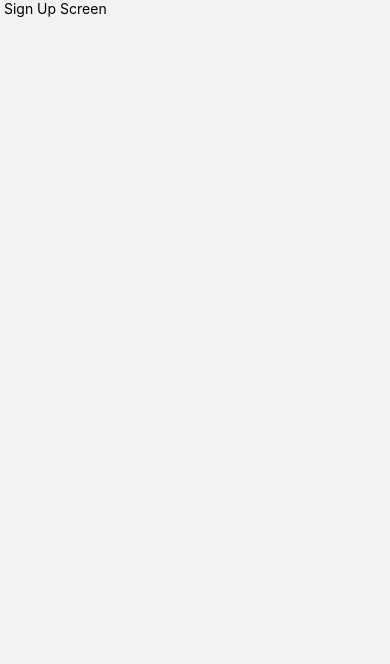
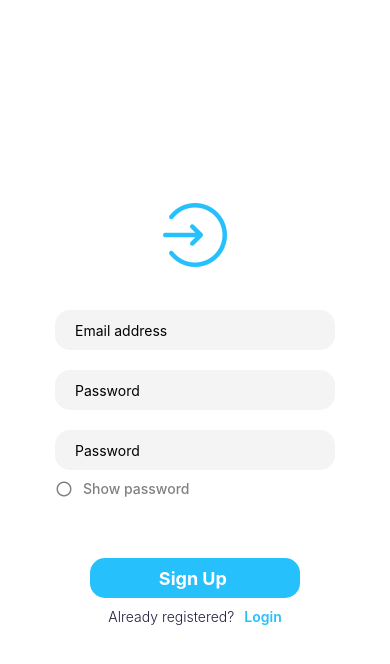
Before and after one commit to nabilcambiaso/my_moment, a React Native app: screen /SignUpScreen in a window 390 px wide. Shown: the top 664 px of the page. Built offline with nearby package versions, Linux system fonts and the light colour scheme.

Commit message:
Design SignUp Screen

```diff
--- a/src/screens/SignUpScreen.js
+++ b/src/screens/SignUpScreen.js
@@ -1,12 +1,96 @@
-import React from 'react'
-import {View,Text} from 'react-native'
+import React, { useState } from 'react'
+import { View, Text, TextInput, StyleSheet, TouchableOpacity, Dimensions } from 'react-native'
+import { COLORS, SIZES } from '../../assets/constants'
+import { AntDesign, MaterialIcons } from '@expo/vector-icons';
+import TextInputComponent from '../components/global/TextInputComponent';
+import ActionButtonComponent from '../components/global/ActionButtonComponent';
 
-function SignUpScreen() {
-  return (
-    <View>
-        <Text> Sign Up Screen  </Text>
-    </View>
-  )
+function SignUpScreen(props) {
+
+    const [emailAddress, setEmailAddress] = useState("");
+    const [password, setPassword] = useState("");
+    const [rePassword, setRePassword] = useState("");
+    const [showPassword, setShowPassword] = useState(false);
+
+
+    return (
+        <View style={styles.container}>
+            <View style={styles.form} >
+                <AntDesign style={{ marginBottom: 40 }} name="login" size={64} color={COLORS.blue} />
+
+                <TextInputComponent
+                    value={emailAddress}
+                    onChange={(text) => setEmailAddress(text)}
+                    placeholder="Email address "
+                />
+                <TextInputComponent
+                    value={password}
+                    onChange={(text) => setPassword(text)}
+                    placeholder="Password"
+                    isPassword={!showPassword}
+                />
+                <TextInputComponent
+                    value={rePassword}
+                    onChange={(text) => setRePassword(text)}
+                    placeholder="Password"
+                    isPassword={!showPassword}
+                />
+
+                <TouchableOpacity style={{ width: "80%", flexDirection: "row",marginBottom:40 }}
+                    onPress={() => { setShowPassword((showPassword) => !showPassword) }} >
+                    {
+                        showPassword ?
+                            <>
+                                <AntDesign style={styles.check} name="checkcircleo" size={17} color="gray" />
+                                <Text style={styles.showHidePassword} >Hide password</Text>
+                            </> :
+                            <>
+                                <MaterialIcons style={styles.check} name="radio-button-unchecked" size={18} color="gray" />
+                                <Text style={styles.showHidePassword} >Show password</Text>
+                            </>
+                    }
+
+                </TouchableOpacity>
+
+                <ActionButtonComponent
+                    onPress={() => props.navigation.navigate("MainScreen")}
+                    text="Sign Up" />
+
+                <TouchableOpacity
+                    style={{
+                        width: "60%",
+                        justifyContent: "center",
+                        marginTop: 10,
+                        flexDirection: "row"
+                    }}
+                    onPress={() => {
+                        props.navigation.navigate("LoginScreen")
+                    }} >
+                    <Text style={{ color: COLORS.darkBlue, fontWeight: "300" }} >Already registered?</Text>
+                    <Text style={{ color: COLORS.blue, fontWeight: "600", paddingLeft: 10 }} >Login</Text>
+                </TouchableOpacity>
+            </View>
+        </View>
+    )
 }
-
+const styles = StyleSheet.create({
+    container: {
+        flex: 1,
+        backgroundColor: "white",
+        padding: 20,
+        paddingTop: 200,
+    },
+    form: {
+         alignItems: "center",
+    },
+    showHidePassword: {
+        color: "gray",
+        fontWeight: "500",
+        paddingLeft: 10,
+        marginTop: -10
+    },
+    check: {
+        marginTop: -10
+    }
+})
 export default SignUpScreen
```
